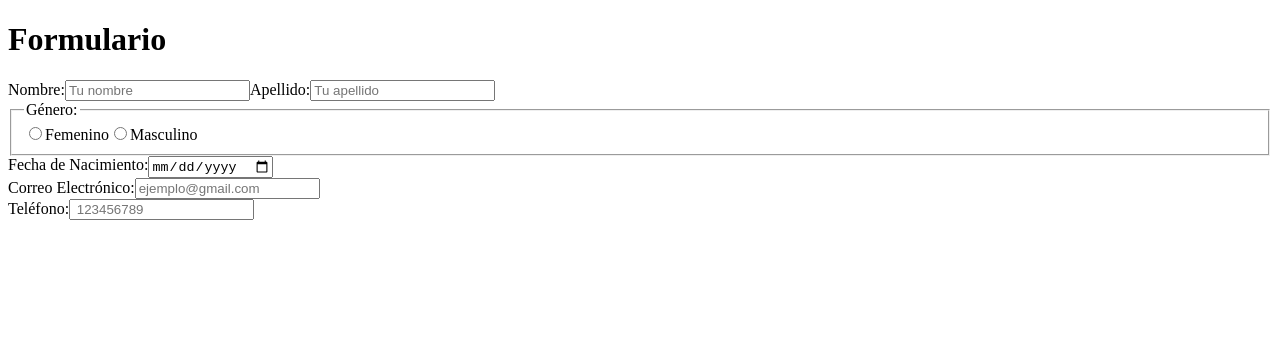
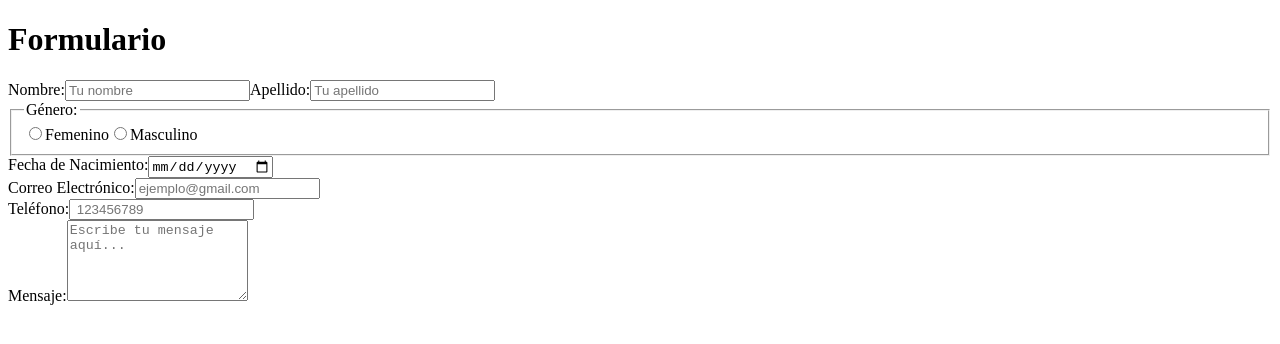
Before and after one commit to geramos2004-coder/tds222, a Vue app in the folder exam/: page / in a window 1280 px wide. Shown: the top 344 px of the page. Built offline with nearby package versions, Linux system fonts and the light colour scheme.

Commit message:
agregue un cajon para  mensaje en el formulario

```diff
--- a/exam/src/App.vue
+++ b/exam/src/App.vue
@@ -39,6 +39,11 @@
                pattern="[0-9]{8,15}">
     </div>
 
+     <div>
+        <label for="mensaje">Mensaje:</label>
+        <textarea id="mensaje" name="mensaje" rows="5" placeholder="Escribe tu mensaje aquí..." required></textarea>
+    </div>
+
 
 </template>
 
```
